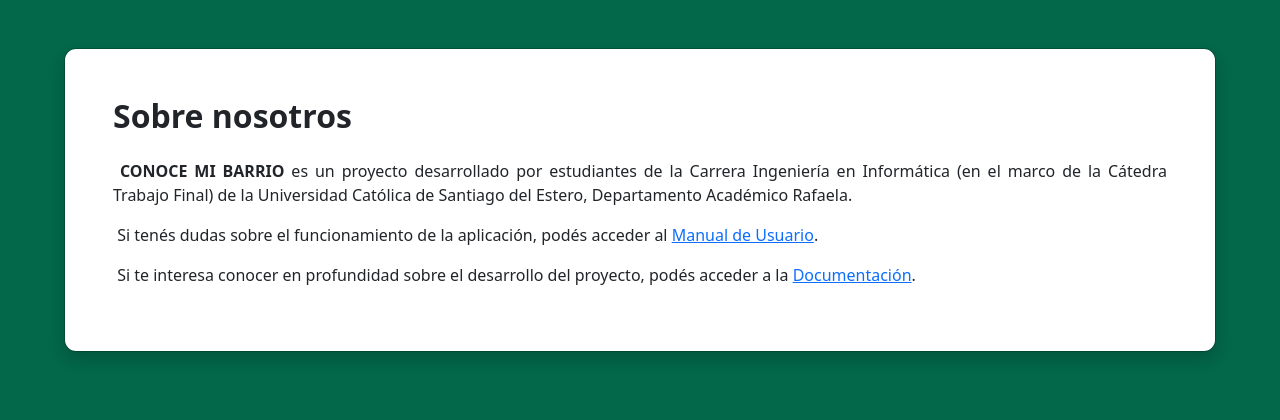
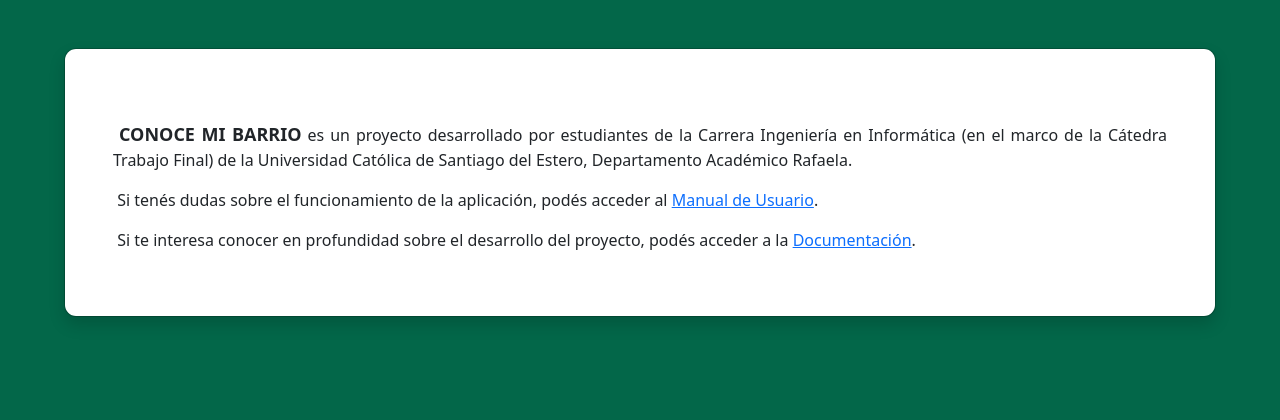
Before and after one commit to llullmariasol/conocemibarrio, a Django app: page /about/ in a window 1280 px wide. Shown: the part 72-492 px from the top of the page. Run offline with Django 4.2, Linux system fonts and the light colour scheme; some libraries are stand-ins or nearby versions.

Commit message:
Update about.html

```diff
--- a/templates/about.html
+++ b/templates/about.html
@@ -6,12 +6,11 @@
     <div style="width: 90%; margin-right: auto; margin-left: auto;">
         <div class="modal-content rounded-5 shadow" >
             <div class="modal-header p-5 pb-4 border-bottom-0">
-                <h2 class="fw-bold mb-0">Sobre nosotros</h2>
             </div>
             <div class="modal-body p-5 pt-0">
                 <div>
                     <p style="text-align:justify;">
-                        &nbsp;<strong>CONOCE MI BARRIO</strong> es un proyecto desarrollado por estudiantes de la Carrera
+                        &nbsp;<strong style="font-size:18px;">CONOCE MI BARRIO</strong> es un proyecto desarrollado por estudiantes de la Carrera
                         Ingeniería en Informática (en el marco de la Cátedra Trabajo Final) de la Universidad Católica de
                         Santiago del Estero, Departamento Académico Rafaela.
                     </p>
```
